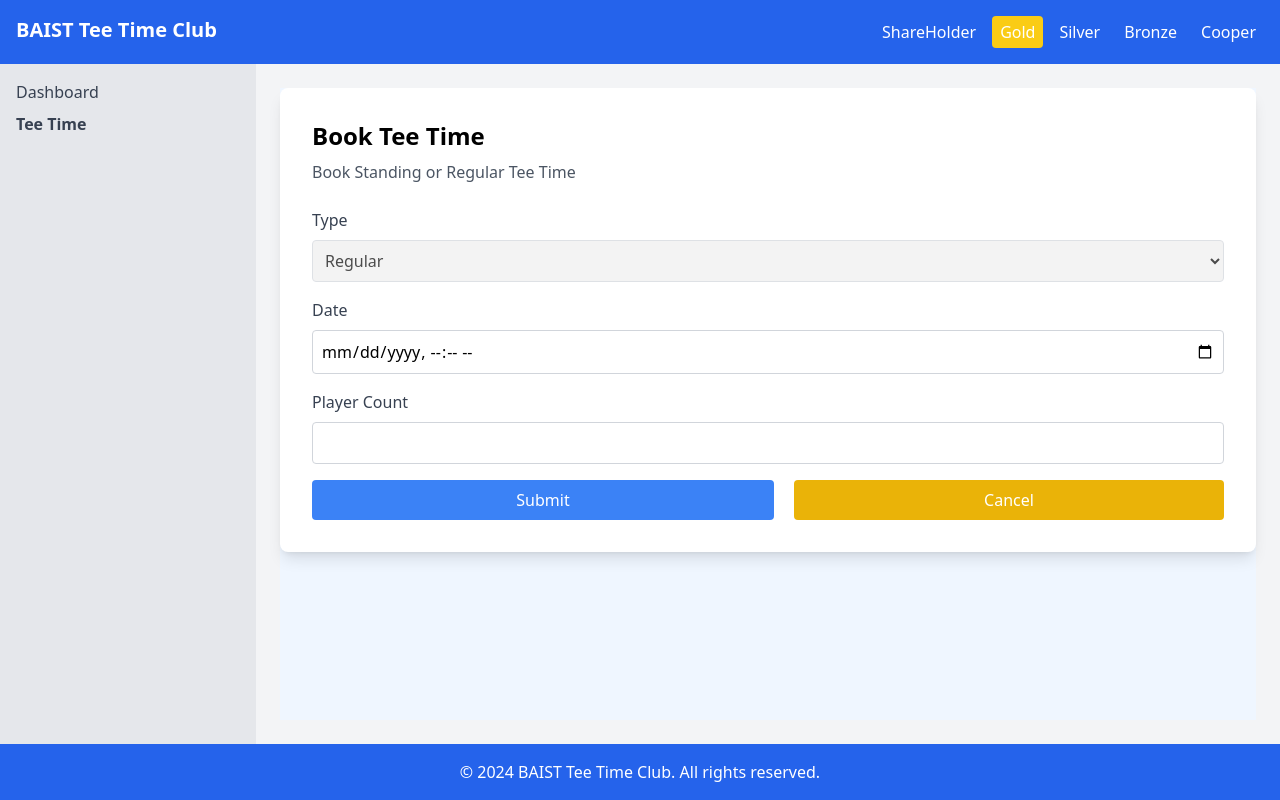
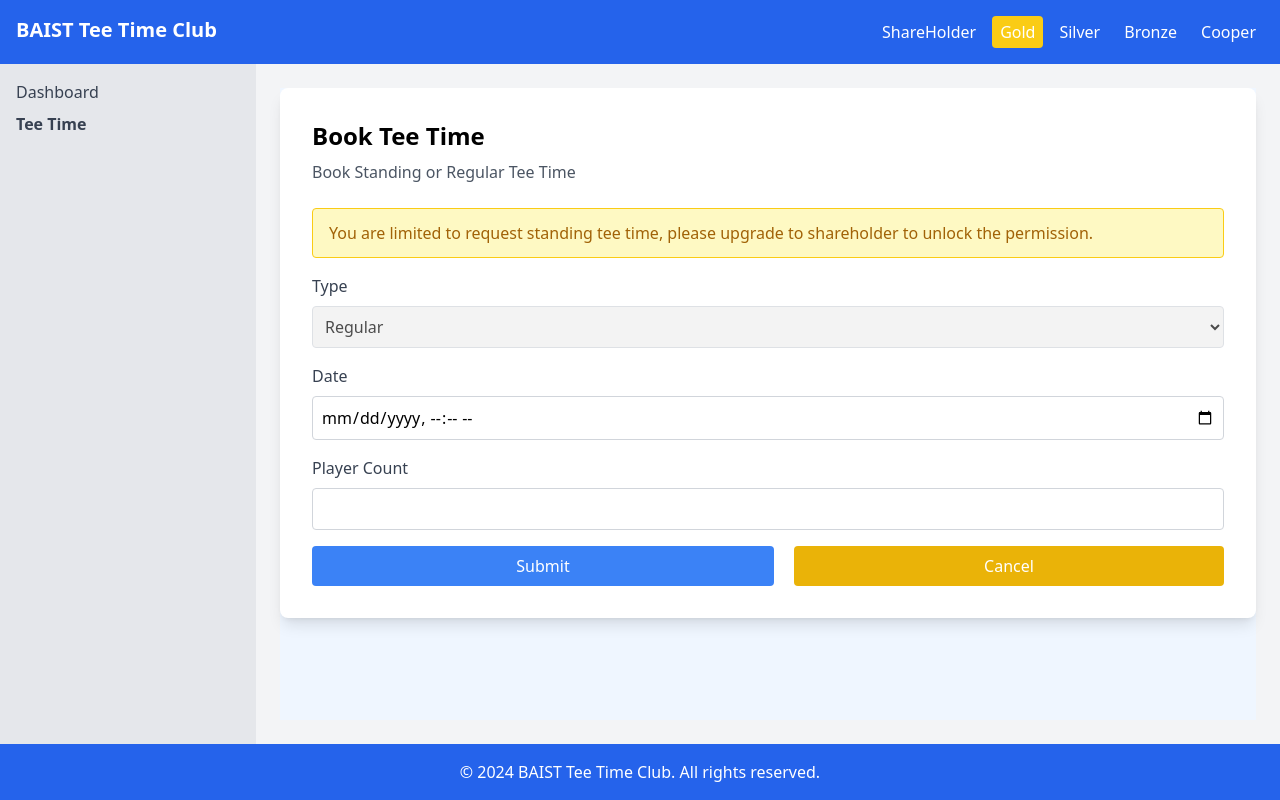
Before and after one commit to DaiYuzeng/BAIS3130-DEMO-UI, a Vue app: page /teetime/create in a window 1280 px wide. Both pictures are taken after a click on the button "Gold". Built offline with nearby package versions, Linux system fonts and the light colour scheme; the HTML template or start-up script is replaced by a standard one.

Commit message:
(Page) Insufficient permission alert - Create Tee Time (#8)
Co-authored-by: Eric Dai <cridequeger23@gmail.com>

```diff
--- a/src/views/TeeTime/CreateView.vue
+++ b/src/views/TeeTime/CreateView.vue
@@ -1,16 +1,31 @@
 <template>
   <div class="container mx-auto bg-blue-50 h-full">
+    <div
+        v-if="validationMessage"
+        class="bg-red-100 border border-red-400 text-red-700 px-4 py-3 rounded relative mb-4"
+        role="alert"
+      >
+
+    </div>
     <div class="bg-white p-8 shadow-lg rounded-lg w-full flex-1">
       <h1 class="text-2xl font-bold mb-2">Book Tee Time</h1>
       <p class="text-gray-600 mb-6">Book Standing or Regular Tee Time</p>
 
       <div
-        v-if="validationMessage"
-        class="bg-red-100 border border-red-400 text-red-700 px-4 py-3 rounded relative mb-4"
+        v-if="currentRole.name !== 'Shareholder' && currentRole.name !== 'Cooper'"
+        class="bg-yellow-100 border border-yellow-400 text-yellow-700 px-4 py-3 rounded relative mb-4"
         role="alert"
       >
-      {{ validationMessage }}
-    </div>
+        You are limited to request standing tee time, please upgrade to shareholder to unlock the permission.
+      </div>
+
+      <div
+        v-if="currentRole.name === 'Cooper'"
+        class="bg-yellow-100 border border-yellow-400 text-yellow-700 px-4 py-3 rounded relative mb-4"
+        role="alert"
+      >
+        You are limited to book any types of tee time, please upgrade to silver member to unlock the permission.
+      </div>
 
       <!-- Form -->
       <form @submit.prevent="submitForm">
```
